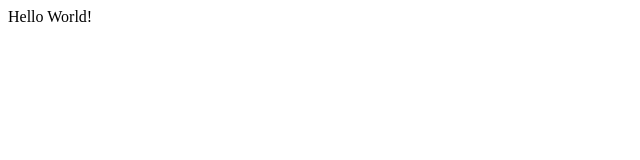
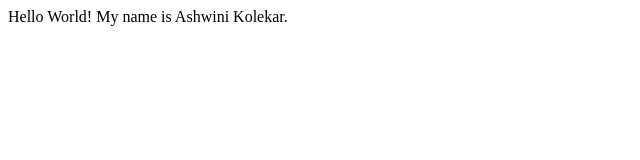
Before and after one commit to ashwiniK47/WebDevelopment, a plain HTML site: page helloWorld.html in a window 1280 px wide. Shown: the whole page, without its empty margins (0-640 px from the left). Drawn offline with Linux system fonts and the light colour scheme.

Commit message:
Name added

```diff
--- a/helloWorld.html
+++ b/helloWorld.html
@@ -5,5 +5,6 @@
     </head>
     <body>
         Hello World!
+        My name is Ashwini Kolekar.
     </body>
 </html>
```
